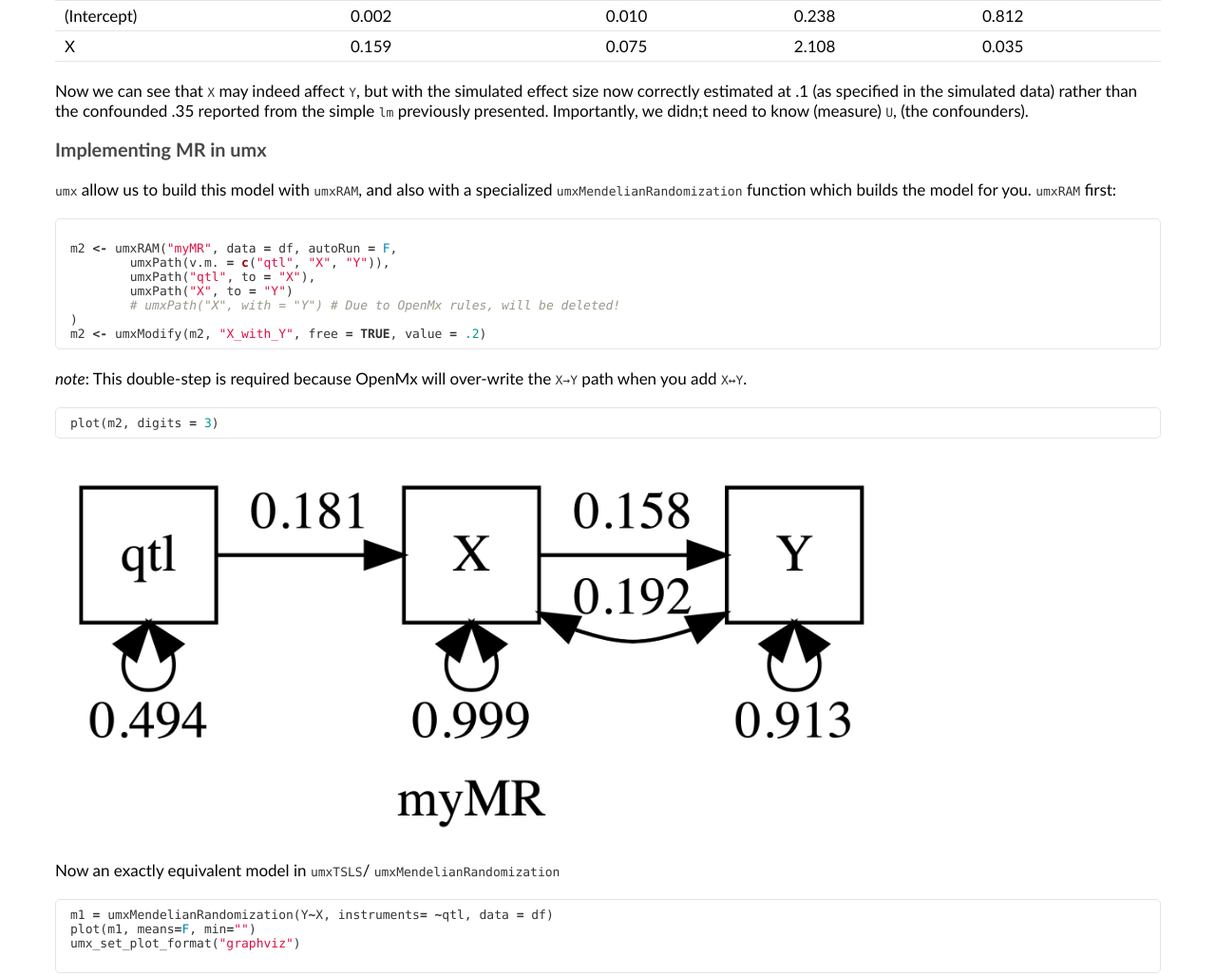
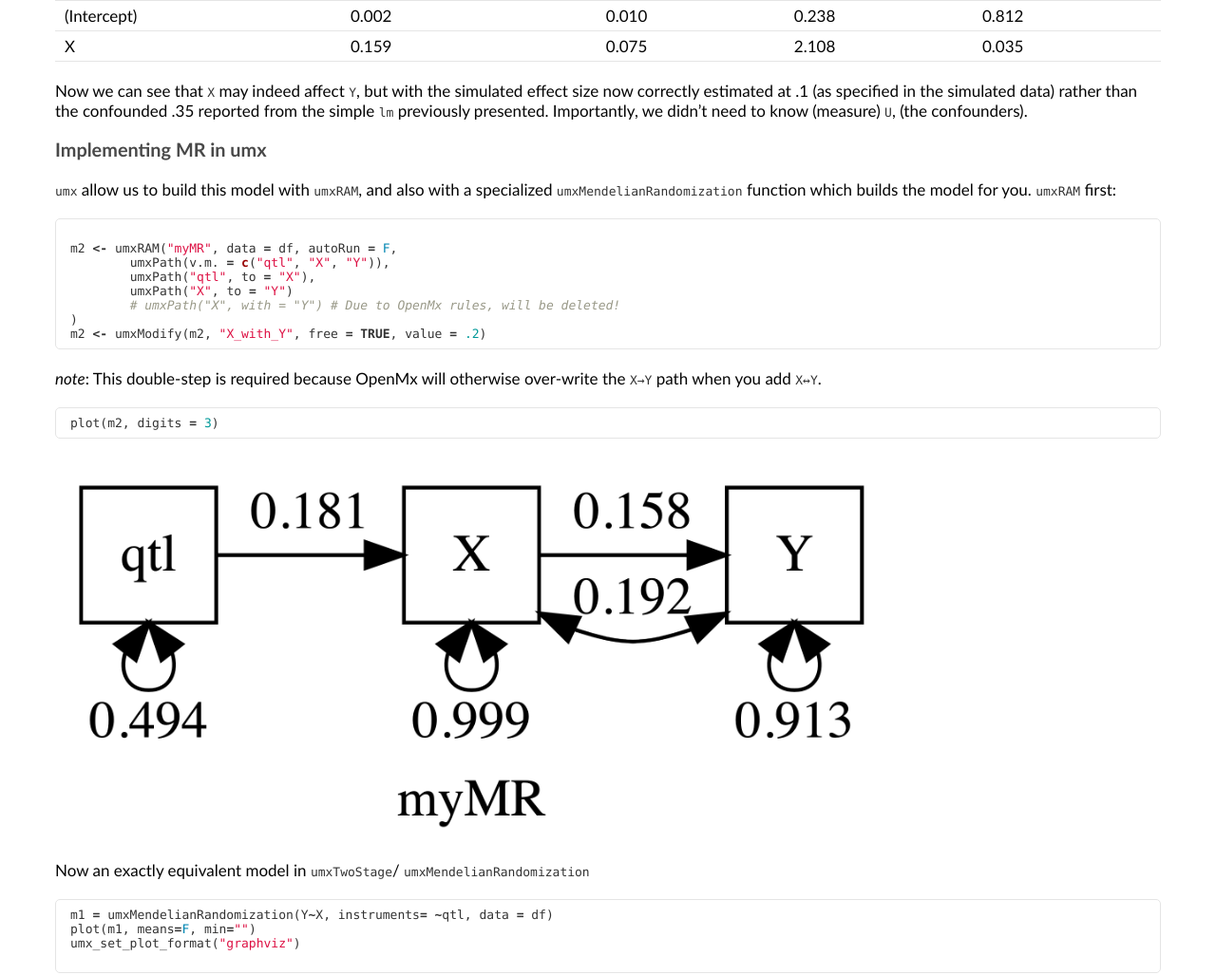
Before and after one commit to tbates/tbates.github.io, a Jekyll site: the page built from _posts/1970-09-13-models-IV.markdown, in a window 1280 px wide and 1400 px high, scrolled down 1707 px. Shown: the part 154-1181 px from the top of the window at 95% size. Built offline with Jekyll 4.4.1, drawn with Linux system fonts in a browser that asks for light colours; some of the changed text lies outside the part shown.

Commit message:
no message

````diff
--- a/_posts/1970-09-13-models-IV.markdown
+++ b/_posts/1970-09-13-models-IV.markdown
@@ -72,7 +72,7 @@ summary(m1)
 | X           | 0.159    | 0.075 | 2.108 | 0.035 |
 
 
-Now we can see that `X` may indeed affect `Y`, but with the simulated effect size now correctly estimated at .1 (as specified in the simulated data) rather than the confounded .35 reported from the simple `lm` previously presented. Importantly, we didn;t need to know (measure) `U`, (the confounders).
+Now we can see that `X` may indeed affect `Y`, but with the simulated effect size now correctly estimated at .1 (as specified in the simulated data) rather than the confounded .35 reported from the simple `lm` previously presented. Importantly, we didn't need to know (measure) `U`, (the confounders).
 
 ### Implementing MR in umx
 
@@ -88,7 +88,7 @@ m2 <- umxRAM("myMR", data = df, autoRun = F,
 )
 m2 <- umxModify(m2, "X_with_Y", free = TRUE, value = .2)
 ```
-*note*: This double-step is required because OpenMx will over-write the `X→Y` path when you add `X↔Y`.
+*note*: This double-step is required because OpenMx will otherwise over-write the `X→Y` path when you add `X↔Y`.
 
 ```r
 plot(m2, digits = 3)
@@ -97,7 +97,7 @@ plot(m2, digits = 3)
 <img src = "/media/MR/myMR.png" height = "400">
 
 
-Now an exactly equivalent model in `umxTSLS`/ `umxMendelianRandomization`
+Now an exactly equivalent model in `umxTwoStage`/ `umxMendelianRandomization`
 
 ```r
 m1 = umxMendelianRandomization(Y~X, instruments= ~qtl, data = df)
````
Also changed, not shown: other parts of _posts/1970-09-13-models-IV.markdown (+1 -1 lines).
